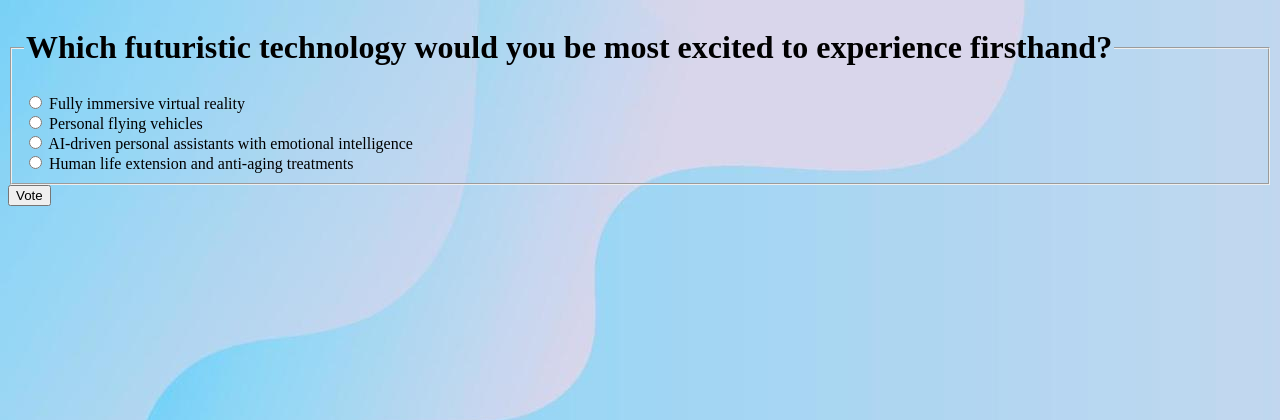
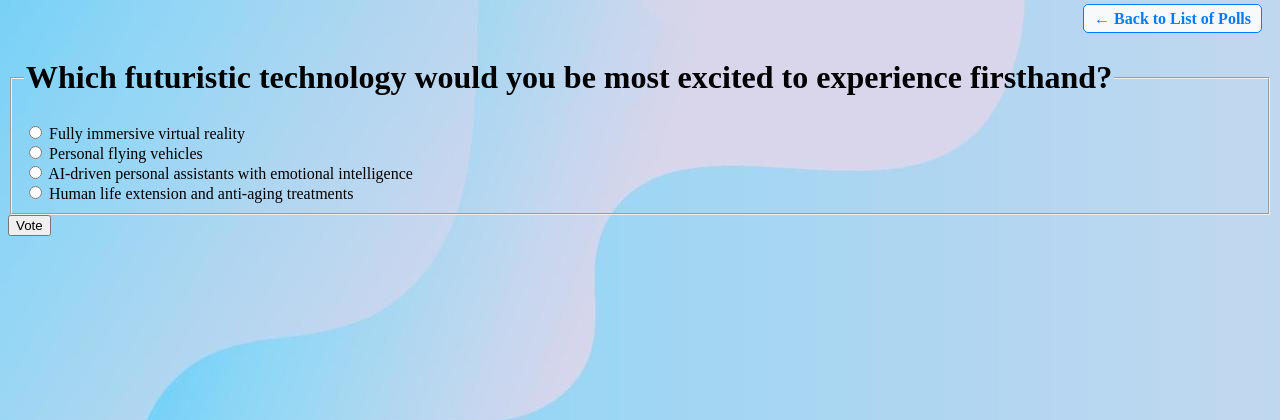
Before and after one commit to KikyoBRV/ku-polls, a Django app: page /polls/2/ in a window 1280 px wide. Shown: the top 420 px of the page. Run offline with Django 5.2, Linux system fonts and the light colour scheme; data comes from the database, SQL or seed files in the repository.

Commit message:
Add back to polls index page to detail and results page

```diff
--- a/polls/static/polls/style.css
+++ b/polls/static/polls/style.css
@@ -5,3 +5,26 @@ li a {
 body {
     background: white url("images/background.png") no-repeat;
 }
+
+/* Style for the navigation section */
+.navigation {
+    margin: 10px;
+    text-align: right;
+}
+
+.back-link {
+    text-decoration: none;
+    color: #007bff;
+    font-size: 16px;
+    font-weight: bold;
+    padding: 5px 10px;
+    border-radius: 5px;
+    background-color: #f8f9fa;
+    border: 1px solid #007bff;
+    transition: background-color 0.3s, color 0.3s;
+}
+
+.back-link:hover {
+    background-color: #007bff;
+    color: white;
+}
--- a/polls/templates/polls/detail.html
+++ b/polls/templates/polls/detail.html
@@ -1,3 +1,31 @@
+<!--<!DOCTYPE html>-->
+<!--<html lang="en">-->
+<!--<head>-->
+<!--    &lt;!&ndash; Load the static files &ndash;&gt;-->
+<!--    {% load static %}-->
+<!--    <link rel="stylesheet" href="{% static 'polls/style.css' %}">-->
+<!--    <title>{{ question.question_text }}</title>-->
+<!--</head>-->
+<!--<body>-->
+<!--    <a href="{% url 'polls:index' %}">Back to List of Polls</a>-->
+<!--    <form action="{% url 'polls:vote' question.id %}" method="post">-->
+<!--        {% csrf_token %}-->
+<!--        <fieldset>-->
+<!--            <legend>-->
+<!--                <h1>{{ question.question_text }}</h1>-->
+<!--            </legend>-->
+<!--            {% if error_message %}-->
+<!--                <p><strong>{{ error_message }}</strong></p>-->
+<!--            {% endif %}-->
+<!--            {% for choice in question.choice_set.all %}-->
+<!--                <input type="radio" name="choice" id="choice{{ forloop.counter }}" value="{{ choice.id }}">-->
+<!--                <label for="choice{{ forloop.counter }}">{{ choice.choice_text }}</label><br>-->
+<!--            {% endfor %}-->
+<!--        </fieldset>-->
+<!--        <input type="submit" value="Vote">-->
+<!--    </form>-->
+<!--</body>-->
+<!--</html>-->
 <!DOCTYPE html>
 <html lang="en">
 <head>
@@ -7,6 +35,9 @@
     <title>{{ question.question_text }}</title>
 </head>
 <body>
+    <div class="navigation">
+        <a href="{% url 'polls:index' %}" class="back-link">← Back to List of Polls</a>
+    </div>
     <form action="{% url 'polls:vote' question.id %}" method="post">
         {% csrf_token %}
         <fieldset>
```
Also changed, not shown: polls/templates/polls/results.html (+22 -2 lines).
